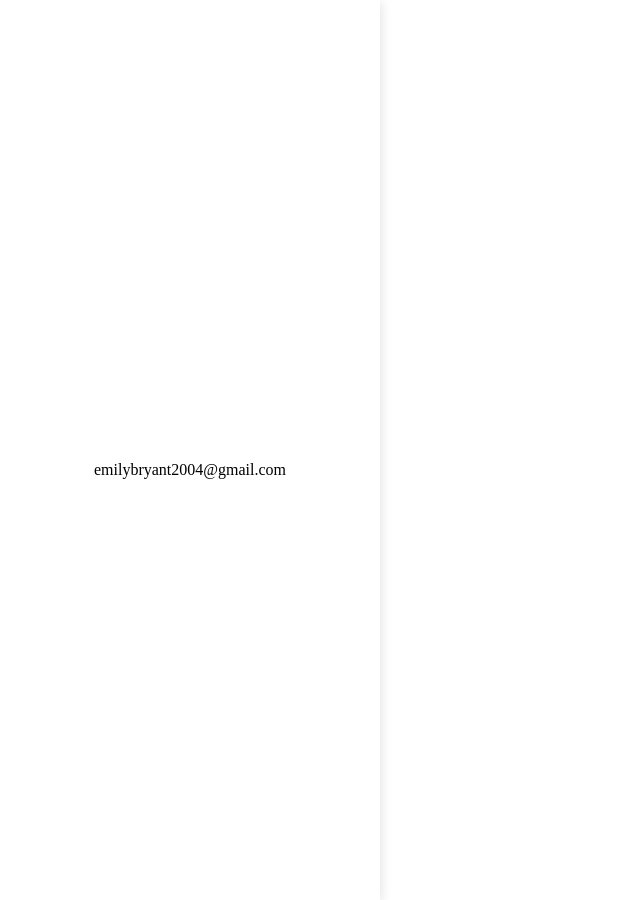
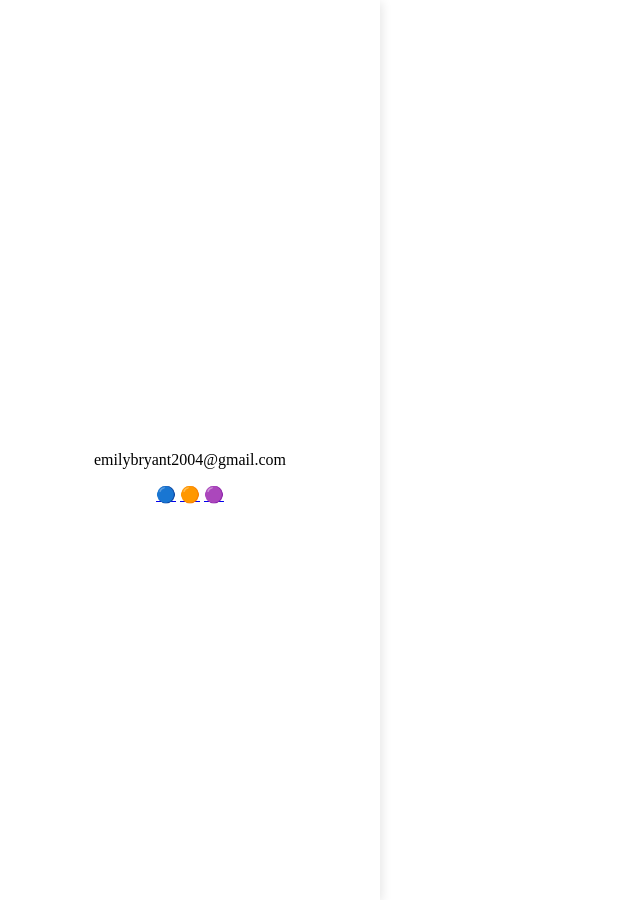
Before and after one commit to Moonflower-pixel/2025-portfolio, a Jekyll site: the page built from index.html, in a window 1280 px wide. Shown: the whole page, without its empty margins (0-640 px from the left). Built offline with Jekyll 4.4.1, drawn with Linux system fonts in a browser that asks for light colours.

Commit message:
Update sidebar.html

```diff
--- a/_includes/sidebar.html
+++ b/_includes/sidebar.html
@@ -1,11 +1,10 @@
 <aside class="sidebar">
-	<div class="profile-pic">
-	</div>
-	<h1>{{ site.name }}</h1>
-	<p>{{ site.email }}</p>
-	<div class="social icons">
-		<a href="#"></a>
-		<a href="#"></a>
-		<a href="#"></a>
-	</div>
+        <div class="profile-pic"></div>
+        <h2>{{ site.name }}</h2>
+        <p>{{ site.email }}</p>
+        <div class="social-icons">
+            <a href="#">🔵</a>
+            <a href="#">🟠</a>
+            <a href="#">🟣</a>
+        </div>
 </aside>
```
